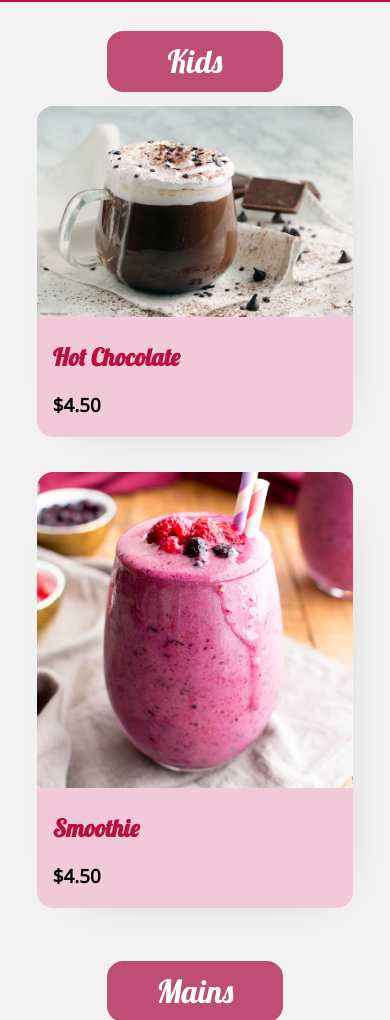
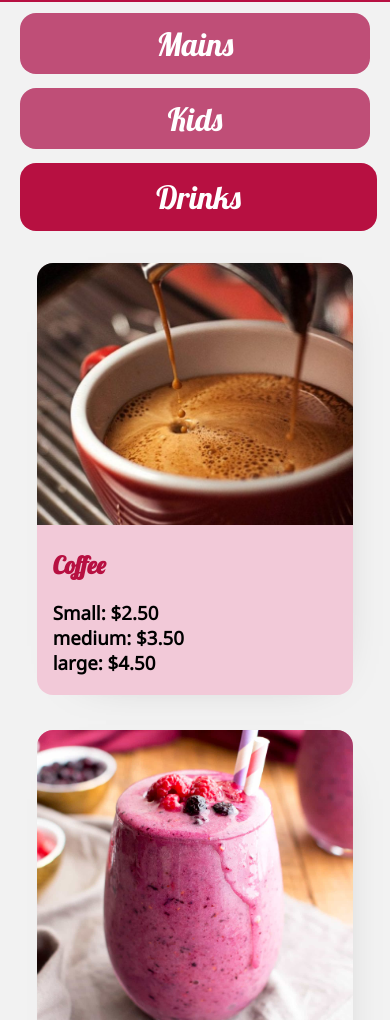
Before and after one commit to clasomato/cafeVilla, a plain HTML site: page drinks.html in a window 390 px wide. Shown: the part 80-1100 px from the top of the page. Drawn offline with nearby package versions, Linux system fonts and the light colour scheme.

Commit message:
Add files via upload

```diff
--- a/css/styles.css
+++ b/css/styles.css
@@ -413,6 +413,14 @@ h1, h2 {
   animation: icon 0.2s;
   animation-fill-mode: forwards;
 }
+
+/* Mobile Optimization */
+@media screen and (max-width: 600px) {
+  .footerText {
+    padding-left: 10%;
+  }
+}
+
 /*Footer ENDS*/
 
 @keyframes icon {
--- a/drinks.html
+++ b/drinks.html
@@ -27,20 +27,38 @@
     </a>
   </div>
   <div class="menuContainer">
+    <!-- Mobile Nav -->
+    <div class="mobileMenuNav">
+      <div class="menuButtonD mobile">
+        <a href="menu.html" class="menuButton">Mains</a>
+      </div>
+
+      <div class="menuButtonD mobile">
+        <a href="kids.html" class="menuButton">Kids</a>
+      </div>
+
+      <div class="menuButtonD mobile" id="menuactive">
+        <a href="drinks.html" class="menuButton">Drinks</a>
+      </div>
+    </div>
+
+
     <div class="col1">
-
-      <div class="menuButtonD">
+      <div class="menuButtonD desktop">
         <a href="kids.html" class="menuButton">Kids</a>
       </div>
 
       <div class="menuItem">
-        <img src="media/menuItems/d1.jpg" alt="" class="menuImg">
+        <img src="media/menuItems/d2.jpg" alt="" class="menuImg">
         <div class="menuText">
-          <h2>Hot Chocolate</h2>
+          <h2>Coffee</h2>
           <p>
 
           </p>
-          <h3>$4.50</h3>
+          <h3>Small: $2.50 <br>
+            medium: $3.50 <br>
+            large: $4.50 <br>
+          </h3>
         </div>
       </div>
 
@@ -54,30 +72,22 @@
           <h3>$4.50</h3>
         </div>
       </div>
-
-
-
-
-
     </div>
 
 
     <div class="col2">
-    <div class="menuButtonD">
+    <div class="menuButtonD desktop">
       <a href="menu.html" class="menuButton">Mains</a>
     </div>
 
     <div class="menuItem">
-      <img src="media/menuItems/d2.jpg" alt="" class="menuImg">
+      <img src="media/menuItems/d1.jpg" alt="" class="menuImg">
       <div class="menuText">
-        <h2>Coffee</h2>
+        <h2>Hot Chocolate</h2>
         <p>
 
         </p>
-        <h3>Small: $2.50 <br>
-          medium: $3.50 <br>
-          large: $4.50 <br>
-        </h3>
+        <h3>$4.50</h3>
       </div>
     </div>
 
@@ -99,7 +109,7 @@
 
 
     <div class="col3">
-      <div class="menuButtonD" id="menuactive">
+      <div class="menuButtonD desktop" id="menuactive">
         <a href="drinks.html" class="menuButton">Drinks</a>
       </div>
 
```
Also changed, not shown: kids.html (+19 -3 lines).
